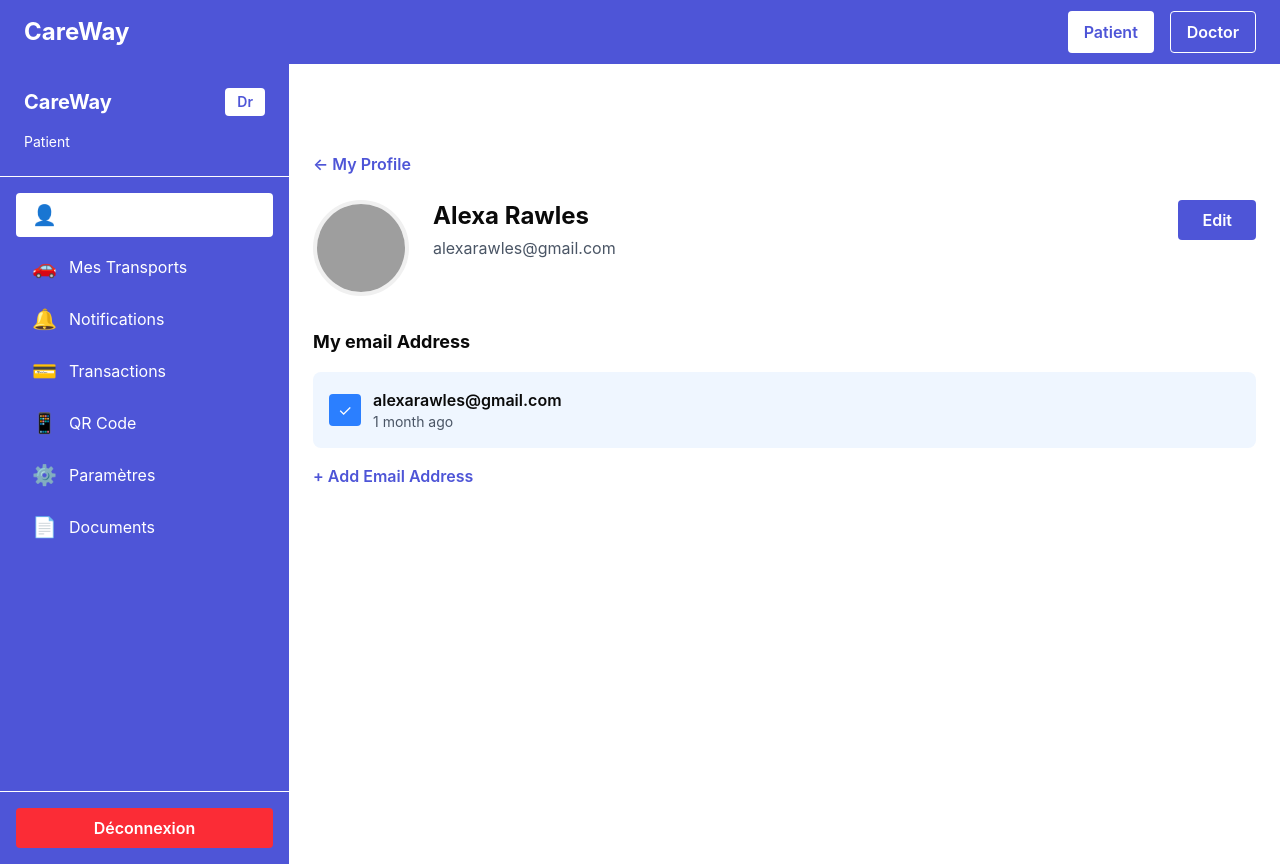
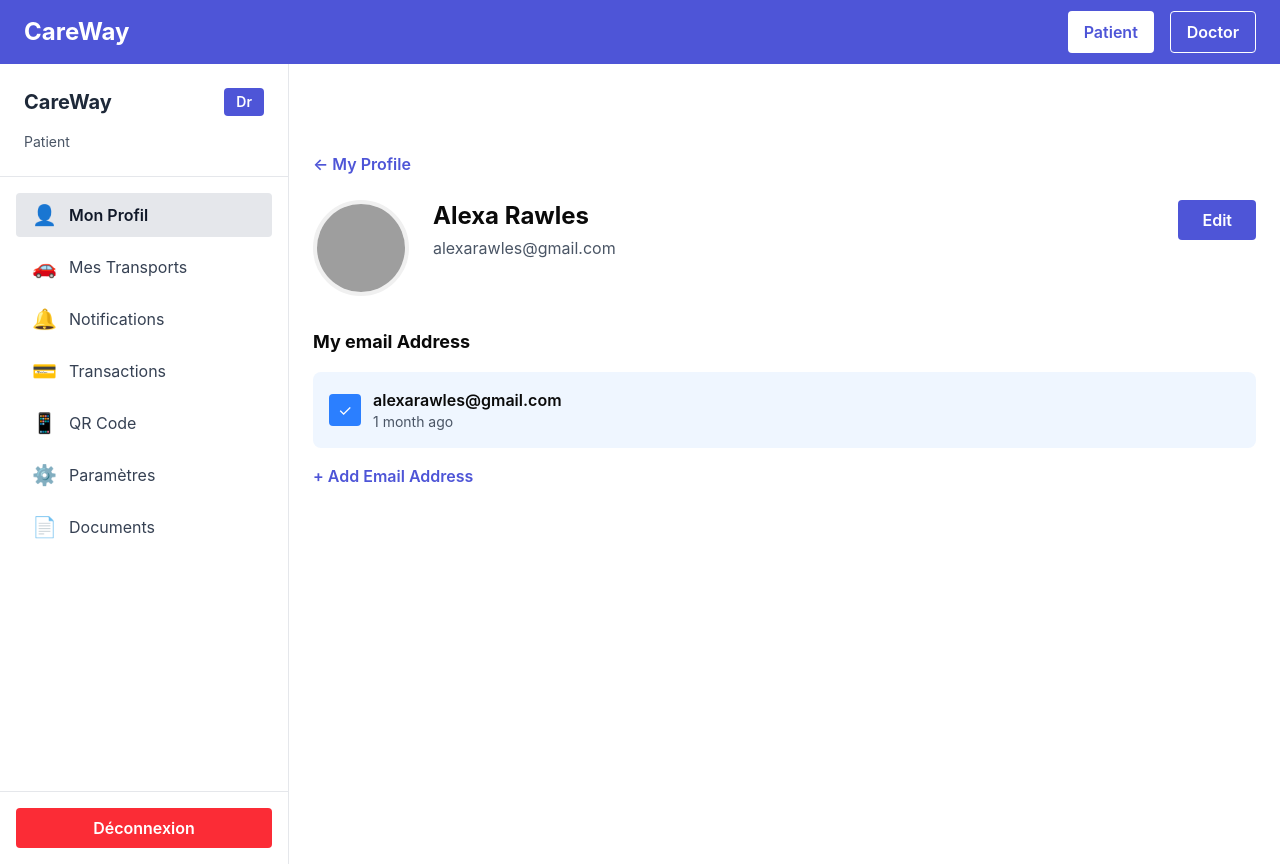
Before and after one commit to chaimaaskri7/front-ptut, a Vue app: page /patient/profile in a window 1280 px wide. Shown: the top 866 px of the page. Built offline with nearby package versions, Linux system fonts and the light colour scheme; grey boxes are pictures that could not be loaded.

Commit message:
Change PatientSidebar to white background to match Figma design

```diff
--- a/src/components/patient/PatientSidebar.vue
+++ b/src/components/patient/PatientSidebar.vue
@@ -25,16 +25,16 @@ const goToDoctorInterface = () => {
 </script>
 
 <template>
-  <aside class="w-[289px] bg-[#4e55d7] text-white h-screen flex flex-col fixed left-0 top-[64px]">
+  <aside class="w-[289px] bg-white text-gray-800 h-screen flex flex-col fixed left-0 top-[64px] border-r border-gray-200">
     <!-- Header -->
-    <div class="p-6 border-b border-white border-opacity-20">
+    <div class="p-6 border-b border-gray-200">
       <div class="flex items-center justify-between mb-4">
-        <h2 class="text-xl font-bold">CareWay</h2>
-        <button @click="goToDoctorInterface" class="bg-white text-[#4e55d7] px-3 py-1 rounded text-sm font-semibold hover:bg-gray-100">
+        <h2 class="text-xl font-bold text-gray-800">CareWay</h2>
+        <button @click="goToDoctorInterface" class="bg-[#4e55d7] text-white px-3 py-1 rounded text-sm font-semibold hover:opacity-90">
           Dr
         </button>
       </div>
-      <p class="text-sm text-white text-opacity-80">Patient</p>
+      <p class="text-sm text-gray-600">Patient</p>
     </div>
 
     <!-- Menu Items -->
@@ -43,8 +43,8 @@ const goToDoctorInterface = () => {
         <li v-for="item in menuItems" :key="item.path">
           <RouterLink
             :to="item.path"
-            class="flex items-center space-x-3 px-4 py-2 rounded hover:bg-white hover:bg-opacity-10 transition"
-            :class="$route.path === item.path ? 'bg-white bg-opacity-20' : ''"
+            class="flex items-center space-x-3 px-4 py-2 rounded hover:bg-gray-100 transition text-gray-700"
+            :class="$route.path === item.path ? 'bg-gray-200 text-gray-900 font-semibold' : ''"
           >
             <span class="text-xl">{{ item.icon }}</span>
             <span>{{ item.label }}</span>
@@ -54,10 +54,10 @@ const goToDoctorInterface = () => {
     </nav>
 
     <!-- Logout -->
-    <div class="p-4 border-t border-white border-opacity-20">
+    <div class="p-4 border-t border-gray-200">
       <button
         @click="logout"
-        class="w-full bg-red-500 hover:bg-red-600 px-4 py-2 rounded font-semibold transition"
+        class="w-full bg-red-500 hover:bg-red-600 text-white px-4 py-2 rounded font-semibold transition"
       >
         Déconnexion
       </button>
```
